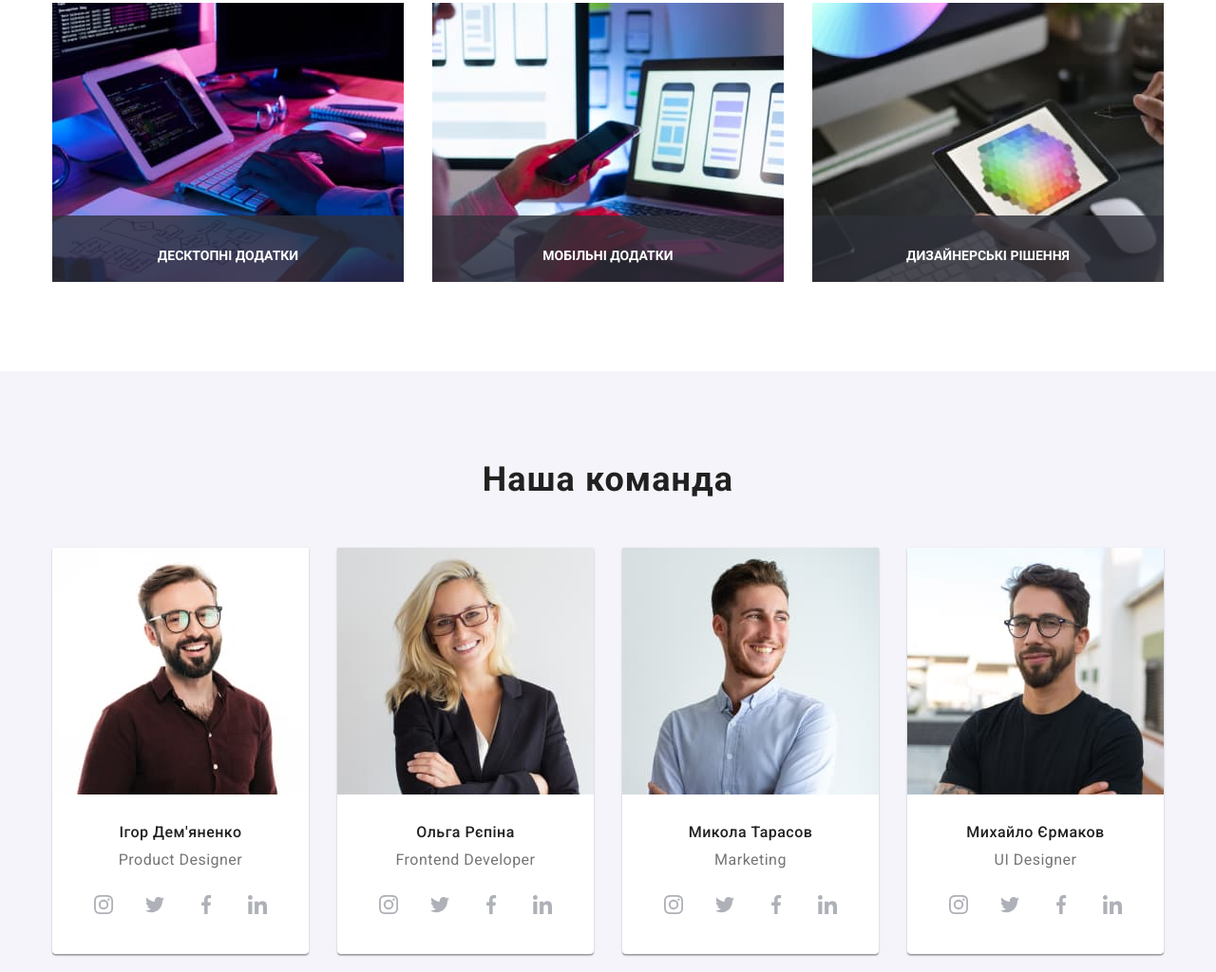
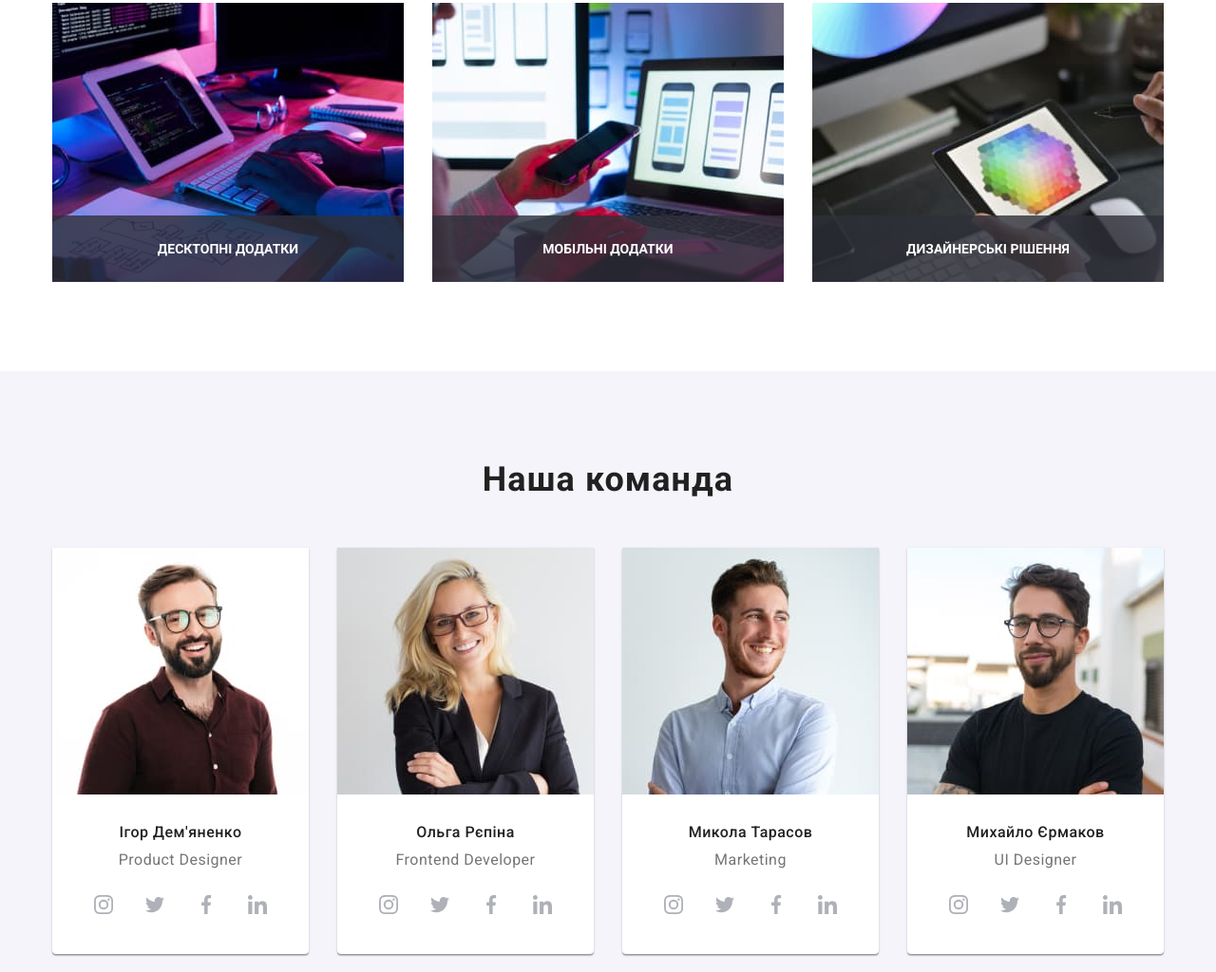
Before and after one commit to OleksandrKambarov/goit-markup-hw-05, a plain HTML site: page index.html in a window 1280 px wide. Shown: the part 1209-2233 px from the top of the page at 95% size. Drawn offline with nearby package versions, Linux system fonts and the light colour scheme.

```diff
--- a/css/style.css
+++ b/css/style.css
@@ -313,7 +313,7 @@ header {
     position: relative;
     display: flex;
     justify-content: center;
-    }
+}
 
 .activity::before {
     content: '';
@@ -332,7 +332,8 @@ header {
 
     font-weight: 700;
     font-size: 14px;
-    line-height: 1.143px;
+    line-height: 16px;
+    text-align: center;
 
     text-transform: uppercase;
 
```
